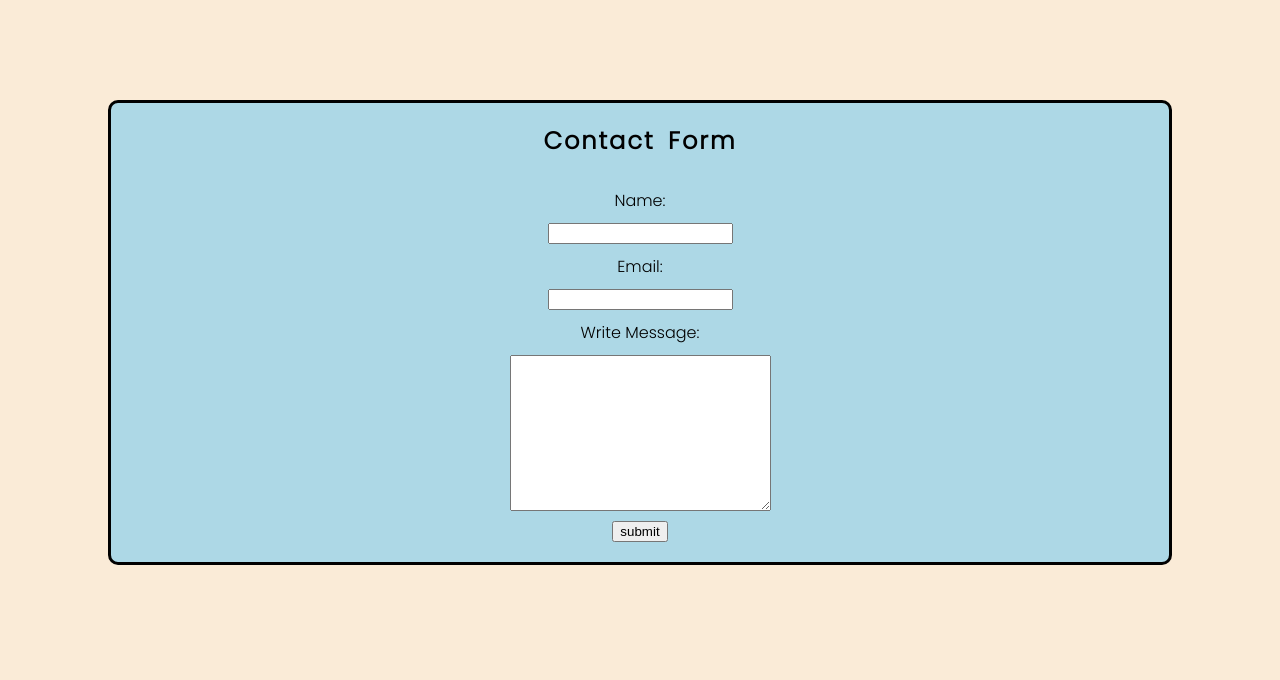
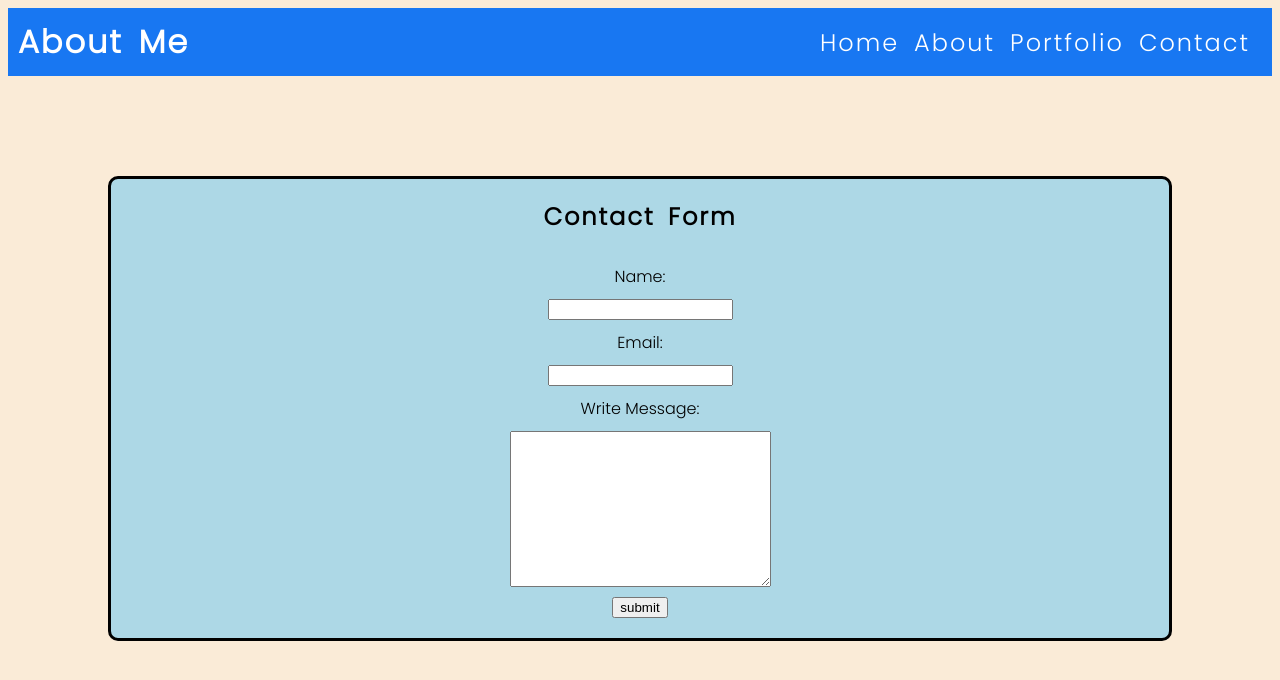
Before and after one commit to atloyd/My-Portfolio, a plain HTML site: page form.html in a window 1280 px wide. Drawn offline with Linux system fonts and the light colour scheme.

Commit message:
linked new pages together

```diff
--- a/form.html
+++ b/form.html
@@ -10,6 +10,17 @@
     <title>Contact</title>
 </head>
 <body id="formPage">
+
+    <head>
+        <h1 class="name">About Me</h1>
+
+        <section class="links">
+            <a href="index.html">Home</a>
+            <a href="about.html">About</a>
+            <a href="portfolio.html">Portfolio</a>
+            <a href="form.html"><Form>Contact</Form></a>
+        </section>
+    </head>
 
     <article>
         <form action="success.html" id="form">
--- a/style.css
+++ b/style.css
@@ -45,11 +45,13 @@
 
   .links{
     position: absolute;
+    display: flex;
     top: 0px;
     right: 0px;
     margin-top: 25px;
     padding-right: 30px;
     color: white;
+    gap: 15px;
   }
 
   .description{
```
Also changed, not shown: about.html (+1 -0 lines), index.html (+1 -0 lines), portfolio.html (+1 -0 lines).
